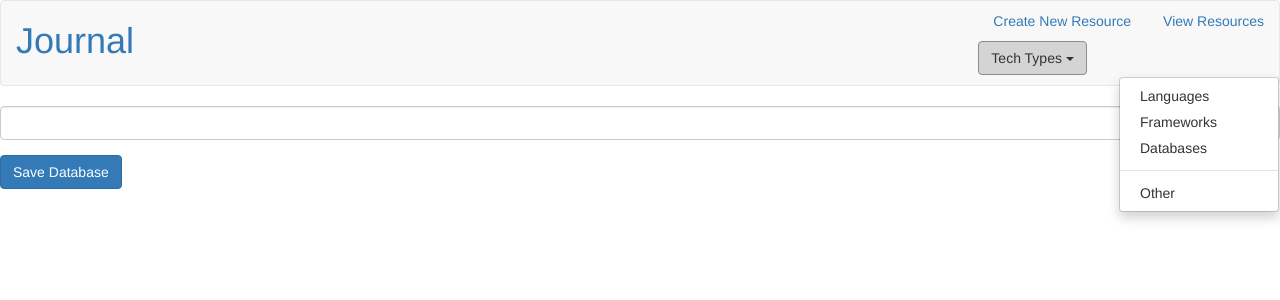
After one commit to daisy-blake/Learning-Journal, a Django app: page /tech-types/databases/new/ in a window 1280 px wide, after a click on "Tech Types". The commit adds this page. Shown: the top 300 px of the page. Run offline with Django 3.2, Linux system fonts and the light colour scheme; parts of the project's set-up code (start-up, migrations or seed data) failed here and were passed over; some libraries are stand-ins or nearby versions.

Commit message:
User able to update, create new or remove a language, framework, database or technology

```diff
--- /dev/null
+++ b/tech_types/templates/create_database.html
@@ -0,0 +1,13 @@
+{% extends 'base.html' %}
+{% load bootstrap_tags %}
+{% load staticfiles %}
+{% block title %}Update Language{% endblock %}
+{% block content %}
+<form action="{% url 'create_database' %}" method="POST">
+    {% csrf_token %}
+    <div class="form-group">
+        <input type="text" class="form-control" name="database">
+    </div>
+    <button type="submit" class="btn btn-primary">Save Database</button>
+</form>
+{% endblock %}
--- a/tech_types/templates/databases.html
+++ b/tech_types/templates/databases.html
@@ -12,9 +12,10 @@
     {% for choice in choices %}
     <tr>
         <td><h4><a href="{% url 'update_database' choice.id %}">{{ choice.database }}</a></h4></td>
+        <td><a href="{% url 'delete_database' choice.id %}" class="btn btn-danger"><i class="glyphicon glyphicon-remove"></i></a></td>
     </tr>
     {% endfor %}
 </table>
-
+<a href="{% url 'create_database' %}" class="btn btn-primary">Create New Database</a>
 {% endif %}
 {% endblock %}
--- a/tech_types/templates/frameworks.html
+++ b/tech_types/templates/frameworks.html
@@ -12,9 +12,11 @@
     {% for choice in choices %}
     <tr>
         <td><h4><a href="{% url 'update_framework' choice.id %}">{{ choice.framework }}</a></h4></td>
+        <td><a href="{% url 'delete_framework' choice.id %}" class="btn btn-danger"><i class="glyphicon glyphicon-remove"></i></a></td>
     </tr>
     {% endfor %}
 </table>
+<a href="{% url 'create_framework' %}" class="btn btn-primary">Create New Framework</a>
 
 {% endif %}
 {% endblock %}
--- a/tech_types/templates/languages.html
+++ b/tech_types/templates/languages.html
@@ -12,9 +12,10 @@
     {% for choice in choices %}
     <tr>
         <td><h4><a href="{% url 'update_language' choice.id %}">{{ choice.language }}</a></h4></td>
+        <td><a href="{% url 'delete_language' choice.id %}" class="btn btn-danger"><i class="glyphicon glyphicon-remove"></i></a></td>
     </tr>
     {% endfor %}
 </table>
-hello
+<a href="{% url 'create_language' %}" class="btn btn-primary">Create New Language</a>
 {% endif %}
 {% endblock %}
--- a/tech_types/urls.py
+++ b/tech_types/urls.py
@@ -1,16 +1,23 @@
 from django.conf.urls import url
-from tech_types.views import view_languages, update_language, view_frameworks, update_framework, view_databases, update_database, view_technologys, update_technology
+from tech_types.views import view_languages, update_language, view_frameworks, update_framework, view_databases, update_database, view_technologys, update_technology, create_language, create_framework, create_database, create_technology, delete_language, delete_framework, delete_technology, delete_database
 
 urlpatterns = [
-    url(r'languages/', view_languages, name="languages"),
-    url(r'(?P<pk>\d+)/$', update_language, name="update_language"),
-    url(r'frameworks/', view_frameworks, name="frameworks"),
-    url(r'(?P<pk>\d+)/$', update_framework, name="update_framework"),
-    url(r'databases/', view_databases, name="databases"),
-    url(r'(?P<pk>\d+)/$', update_database, name="update_database"),
-    url(r'technologys/', view_technologys, name="technologys"),
-    url(r'(?P<pk>\d+)/$', update_technology, name="update_technology"),
-
+    url(r'languages/$', view_languages, name="languages"),
+    url(r'languages/(?P<pk>\d+)/$', update_language, name="update_language"),
+    url(r'languages/new/$', create_language, name="create_language"),
+    url(r'languages/(?P<pk>\d+)/remove/$', delete_language, name="delete_language"),
+    url(r'frameworks/$', view_frameworks, name="frameworks"),
+    url(r'frameworks/(?P<pk>\d+)/$', update_framework, name="update_framework"),
+    url(r'frameworks/new/$', create_framework, name="create_framework"),
+    url(r'frameworks/(?P<pk>\d+)/remove/$', delete_framework, name="delete_framework"),
+    url(r'databases/$', view_databases, name="databases"),
+    url(r'databases/(?P<pk>\d+)/$', update_database, name="update_database"),
+    url(r'databases/new/$', create_database, name="create_database"),
+    url(r'databases/(?P<pk>\d+)/remove/$', delete_database, name="delete_database"),
+    url(r'technologys/$', view_technologys, name="technologys"),
+    url(r'technologys/(?P<pk>\d+)/$', update_technology, name="update_technology"),
+    url(r'technologys/new/$', create_technology, name="create_technology"),
+    url(r'technologys/(?P<pk>\d+)/remove/$', delete_technology, name="delete_technology"),
 
 
 ]
--- a/tech_types/views.py
+++ b/tech_types/views.py
@@ -4,16 +4,18 @@ from __future__ import unicode_literals
 from django.shortcuts import render, get_object_or_404, redirect
 from create_resource.models import LANGUAGE_CHOICES
 from create_resource_test.models import Language, Framework, Database, Technology
+from forms import NewLanguageForm, NewDatabaseForm, NewFrameworkForm, NewTechnologyForm
 
 # Create your views here.
 def view_languages(request):
     choices = Language.objects.filter()
 
+    print(choices)
 
     return render(request, 'languages.html', {"choices": choices})
 
 def update_language(request, pk):
-
+    print("Firing")
     language = get_object_or_404(Language, pk=pk)
     if request.method == "POST":
         language.language = request.POST['language']
@@ -24,15 +26,29 @@ def update_language(request, pk):
 
     return render(request, 'update_language.html', {"value": value})
 
+def create_language(request):
+    print("LANGAUGE FIRING")
+    if request.method == "POST":
+        form = NewLanguageForm(request.POST)
+        if form.is_valid():
+            form.save()
+        return redirect('languages')
+    else:
+        return render(request, 'create_language.html')
+
+def delete_language(request, pk):
+    language = get_object_or_404(Language, pk=pk)
+    language.delete()
+    return redirect('languages')
+
+
 
 ##########################################################
 
 
 def view_frameworks(request):
     choices = Framework.objects.filter()
-
-
-    return render(request, 'framework.html', {"choices": choices})
+    return render(request, 'frameworks.html', {"choices": choices})
 
 def update_framework(request, pk):
 
@@ -43,8 +59,26 @@ def update_framework(request, pk):
         return redirect('frameworks')
     else:
         value = framework
+        print(value)
 
     return render(request, 'update_framework.html', {"value": value})
+
+def create_framework(request):
+    print("TESTING")
+    if request.method == "POST":
+        form = NewFrameworkForm(request.POST)
+        print(form)
+        if form.is_valid():
+            print("form is valid")
+            form.save()
+        return redirect('frameworks')
+    else:
+        return render(request, 'create_framework.html')
+
+def delete_framework(request, pk):
+    framework = get_object_or_404(Framework, pk=pk)
+    framework.delete()
+    return redirect('frameworks')
 
 ###############################################################
 
@@ -53,7 +87,7 @@ def view_databases(request):
     choices = Database.objects.filter()
 
 
-    return render(request, 'database.html', {"choices": choices})
+    return render(request, 'databases.html', {"choices": choices})
 
 def update_database(request, pk):
 
@@ -65,7 +99,21 @@ def update_database(request, pk):
     else:
         value = database
 
-    return render(request, 'update_language.html', {"value": value})
+    return render(request, 'update_database.html', {"value": value})
+
+def create_database(request):
+    if request.method == "POST":
+        form = NewDatabaseForm(request.POST)
+        if form.is_valid():
+            form.save()
+        return redirect('databases')
+    else:
+        return render(request, 'create_database.html')
+
+def delete_database(request, pk):
+    database = get_object_or_404(Database, pk=pk)
+    database.delete()
+    return redirect('databases')
 
 
 #################################################
@@ -75,7 +123,7 @@ def view_technologys(request):
     choices = Technology.objects.filter()
 
 
-    return render(request, 'technology.html', {"choices": choices})
+    return render(request, 'technologys.html', {"choices": choices})
 
 def update_technology(request, pk):
 
@@ -87,4 +135,18 @@ def update_technology(request, pk):
     else:
         value = technology
 
-    return render(request, 'update_language.html', {"value": value})
+    return render(request, 'update_technology.html', {"value": value})
+
+def create_technology(request):
+    if request.method == "POST":
+        form = NewTechnologyForm(request.POST)
+        if form.is_valid():
+            form.save()
+        return redirect('technologys')
+    else:
+        return render(request, 'create_technology.html')
+
+def delete_technology(request, pk):
+    technology = get_object_or_404(Technology, pk=pk)
+    technology.delete()
+    return redirect('technologys')
--- a/templates/base.html
+++ b/templates/base.html
@@ -32,10 +32,10 @@
                         </button>
                         <ul class="dropdown-menu" aria-labelledby="dropdownMenu1">
                         <li><a href="{% url 'languages' %}">Languages</a></li>
-                        <li><a href="#">Frameworks</a></li>
-                        <li><a href="#">Databases</a></li>
+                        <li><a href="{% url 'frameworks' %}">Frameworks</a></li>
+                        <li><a href="{% url 'databases' %}">Databases</a></li>
                         <li role="separator" class="divider"></li>
-                        <li><a href="#">Other</a></li>
+                        <li><a href="{% url 'technologys' %}">Other</a></li>
                         </ul>
                     </div>
                 </ul>
```
Also changed, not shown: tech_types/forms.py (added, +24 -0 lines), tech_types/templates/create_framework.html (added, +13 -0 lines), tech_types/templates/create_language.html (added, +13 -0 lines), tech_types/templates/create_technology.html (added, +13 -0 lines), tech_types/templates/technologys.html (+21 -0 lines), tech_types/templates/update_technology.html (added, +13 -0 lines), db.sqlite3, 3 other files.
